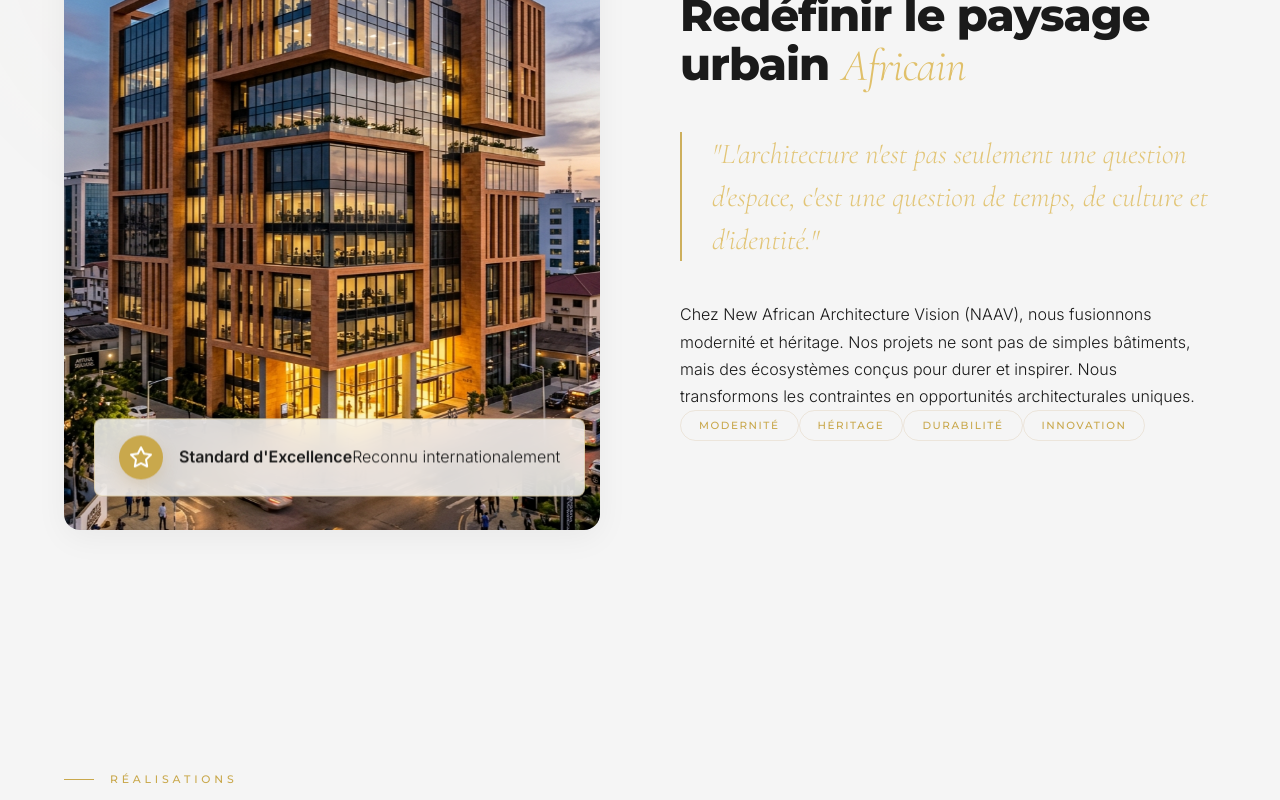
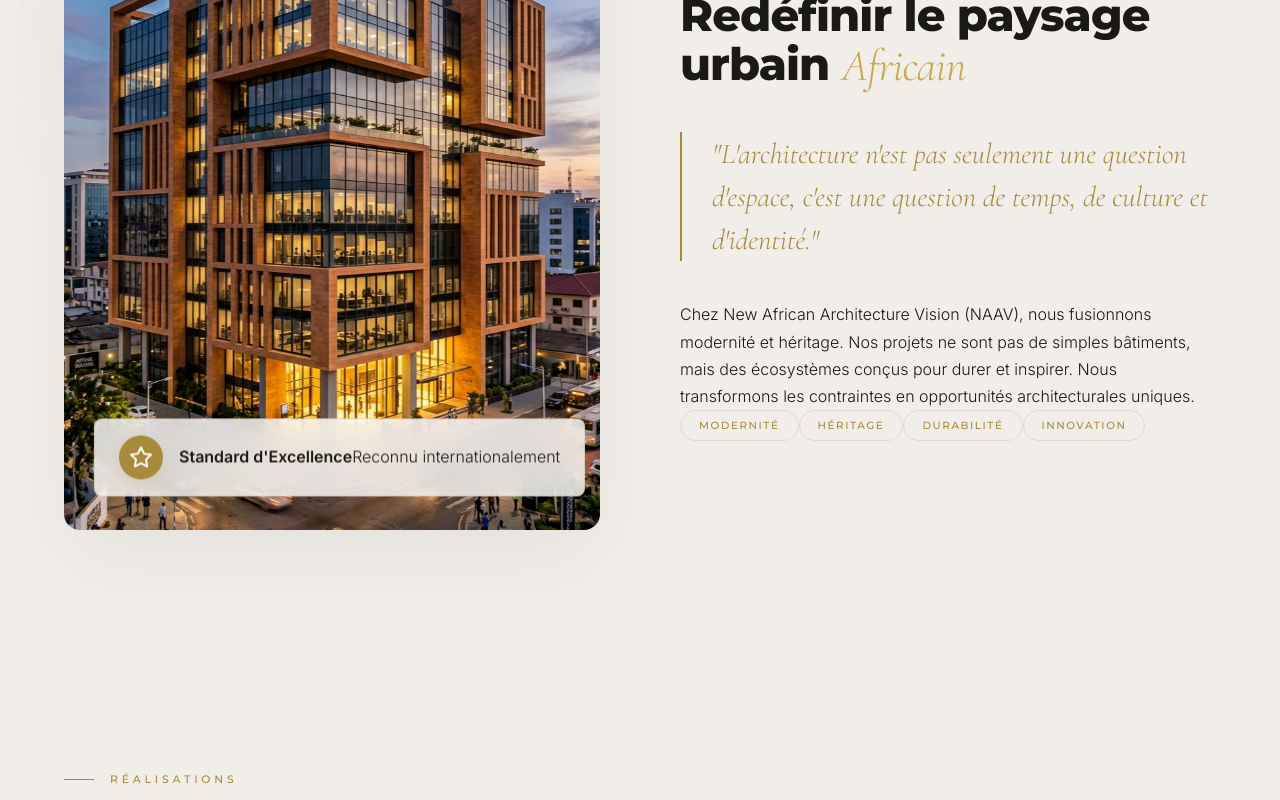
Before and after one commit to ROLAINTCHAPET/NAAV, a Next.js app: page / in a window 1280 px wide. Shown: the part 1060-1860 px from the top of the page. Built offline with nearby package versions, Linux system fonts and the light colour scheme; no server answers; the database is empty.

Commit message:
Optimize contrast and readability for Light Mode

```diff
--- a/src/app/globals.css
+++ b/src/app/globals.css
@@ -39,18 +39,25 @@
 }
 
 [data-theme='light'] {
-  --color-black: #ffffff;
-  --color-dark: #fcfcfc;
-  --color-anthracite: #f5f5f5;
+  --color-black: #fcfaf7;
+  --color-dark: #ffffff;
+  --color-anthracite: #f1ede9;
   --color-card: #ffffff;
-  --color-cream: #1a1a1a;
+  --color-cream: #1a1917;
   --color-white: #0a0a0a;
-  --color-gray: #888888;
-  --color-gray-light: #555555;
-  --color-border: rgba(201, 168, 76, 0.3);
+  --color-gray: #666666;
+  /* Darkened from #8a8a8a */
+  --color-gray-light: #444444;
+  /* Darkened from #666666 */
+  --color-border: rgba(138, 111, 48, 0.15);
 
-  --shadow-gold: 0 10px 40px rgba(201, 168, 76, 0.1);
-  --shadow-card: 0 8px 32px rgba(0, 0, 0, 0.05);
+  --shadow-gold: 0 10px 50px rgba(166, 139, 61, 0.15);
+  --shadow-card: 0 30px 90px rgba(0, 0, 0, 0.05);
+
+  /* Deeper gold for light mode readability */
+  --color-gold: #a68b3d;
+  --color-gold-light: #c9a84c;
+  --color-gold-dim: #7d662a;
 }
 
 /* ── Reset & Base ── */
--- a/src/components/Hero.module.css
+++ b/src/components/Hero.module.css
@@ -160,11 +160,10 @@
     font-size: 0.6rem;
     letter-spacing: 0.3em;
     text-transform: uppercase;
-    color: rgba(255, 255, 255, 0.3);
+    color: var(--color-gray);
     animation: scrollAnim 2.5s infinite;
     opacity: 0;
     animation-delay: 1.5s;
-    /* Wait for other animations */
 }
 
 @keyframes fadeInUp {
--- a/src/components/Pitch.module.css
+++ b/src/components/Pitch.module.css
@@ -134,11 +134,11 @@
     font-size: 1.8rem;
     font-style: italic;
     line-height: 1.5;
-    color: var(--color-gold-light);
+    color: var(--color-gold);
     border-left: 2px solid var(--color-gold);
     padding-left: 30px;
     margin: 40px 0;
-    opacity: 0.9;
+    opacity: 1;
 }
 
 .tag {
@@ -148,7 +148,7 @@
     text-transform: uppercase;
     letter-spacing: 0.15em;
     color: var(--color-gold);
-    border: 1px solid rgba(197, 165, 114, 0.2);
+    border: 1px solid var(--color-border);
     padding: 8px 18px;
     border-radius: 99px;
     transition: all 0.4s cubic-bezier(0.4, 0, 0.2, 1);
--- a/src/components/Services.module.css
+++ b/src/components/Services.module.css
@@ -74,7 +74,7 @@
 
 .desc {
     font-size: 0.85rem;
-    color: #999;
+    color: var(--color-gray);
     line-height: 1.8;
     margin-bottom: 30px;
 }
```
